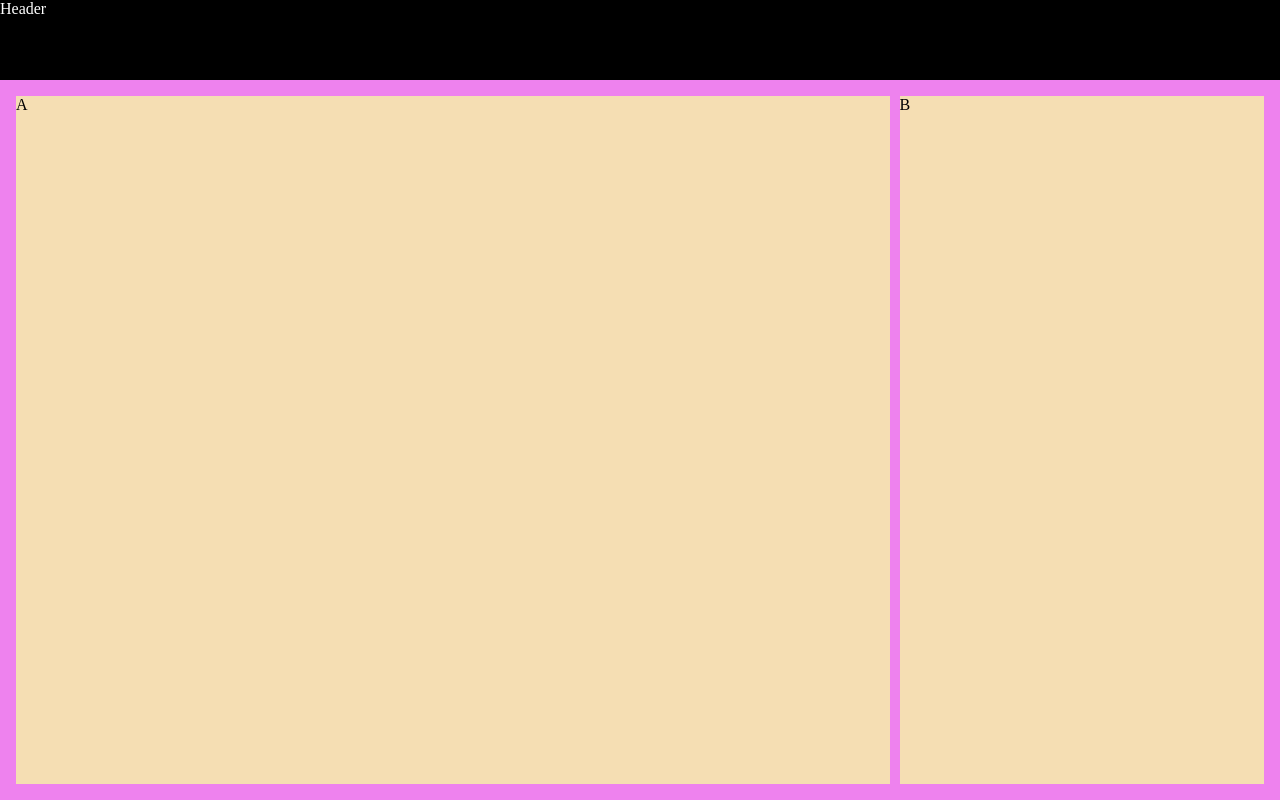
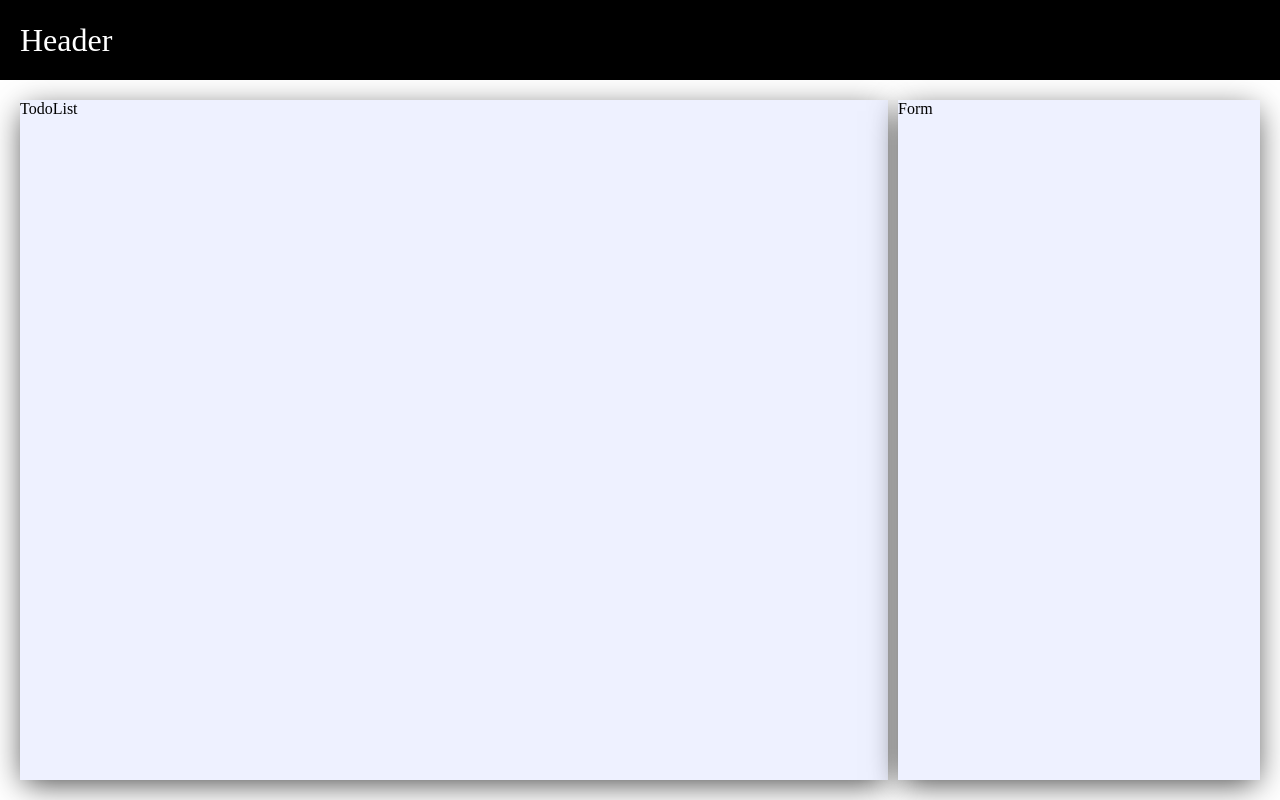
Before and after one commit to The-Jitu-Assignments/week4-task1, a React (Vite) app: page / in a window 1280 px wide. Built offline with nearby package versions, Linux system fonts and the light colour scheme.

Commit message:
added box shadow to the form and list container

```diff
--- a/src/components/Form.jsx
+++ b/src/components/Form.jsx
@@ -0,0 +1,9 @@
+import React from 'react'
+
+const Form = () => {
+  return (
+    <div>Form</div>
+  )
+}
+
+export default Form
--- a/src/components/Main.jsx
+++ b/src/components/Main.jsx
@@ -1,10 +1,16 @@
 import React from 'react'
+import Form from './Form'
+import TodoList from './TodoList';
 
 const Main = () => {
   return (
     <div className='main--container'>
-      <div className='list'>A</div>
-      <div className='form'>B</div>
+      <div className='list'>
+        <TodoList />
+      </div>
+      <div className='form'>
+        <Form />
+      </div>
     </div>
   )
 }
--- a/src/styles/styles.css
+++ b/src/styles/styles.css
@@ -11,32 +11,39 @@ body {
 :root {
   --blackColor: #000;
   --whiteColor: #fff;
+  --darkWhite: #EEF1FF;
   --fontSizeLarge: 32px;
   --fontSizeMedium: 20px;
   --fontSizeSmall: 12px;
   --defaultGap: 10px;
+  --defaultBoxShadow: 0px 7px 30px -4px rgba(0,0,0,0.75);
 }
 
 .header--container {
+  display: flex;
   background-color: var(--blackColor);
   color: var(--whiteColor);
   height: 10vh;
+  font-size: var(--fontSizeLarge);
+  padding-left: 20px;
+  align-items: center;
 }
 
 .main--container {
   display: flex;
   gap: var(--defaultGap);
-  background-color: violet;
   height: calc(100vh - 10vh);
-  padding: 1rem;
+  padding: 20px;
 }
 
 .list {
-  background-color: wheat;
+  background-color: var(--darkWhite);
   width: 70%;
+  box-shadow: var(--defaultBoxShadow);
 }
 
 .form {
-  background-color: wheat;
+  background-color: var(--darkWhite);
   flex: 1;
+  box-shadow: var(--defaultBoxShadow);
 }
```
